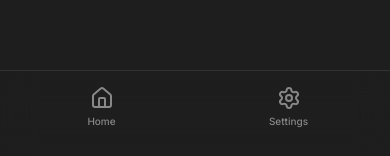
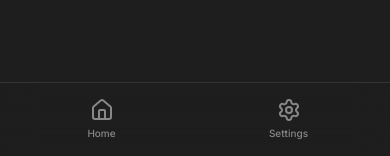
Before and after one commit to BenSchwank/Blop, a Next.js app in the folder StudyFlow/frontend/: page /auth/reset-password in a window 390 px wide. Shown: the part 685-841 px from the top of the page. Built offline with nearby package versions, Linux system fonts and the light colour scheme.

Commit message:
fix(study): remove mobile bottom strip with safe-area spacing
- Replace hardcoded mobile nav bottom padding with safe-area-aware inset
- Align main content bottom reserve with nav height via CSS variable
- Add reusable safe-area CSS variables/helper for consistent mobile spacing

Made-with: Cursor

```diff
--- a/StudyFlow/frontend/src/app/globals.css
+++ b/StudyFlow/frontend/src/app/globals.css
@@ -1,4 +1,10 @@
 @import "tailwindcss";
+
+:root {
+  --safe-area-bottom: env(safe-area-inset-bottom, 0px);
+  --mobile-nav-base: 72px;
+  --mobile-nav-reserve: calc(var(--mobile-nav-base) + var(--safe-area-bottom));
+}
 
 /* Blop Study - iOS-Inspired Design System */
 @theme {
@@ -46,6 +52,10 @@ body {
   overflow-x: hidden;
   font-size: 16px;
   /* Base size for better readability */
+}
+
+.mobile-safe-bottom {
+  padding-bottom: var(--safe-area-bottom);
 }
 
 /*
--- a/StudyFlow/frontend/src/components/ClientLayout.tsx
+++ b/StudyFlow/frontend/src/components/ClientLayout.tsx
@@ -54,7 +54,7 @@ export default function ClientLayout({
 
             {/* Main content */}
             <main
-                className="flex-1 min-h-screen overflow-x-hidden pb-20 md:pb-0 print:pb-0 transition-all duration-300 relative"
+                className="flex-1 min-h-screen overflow-x-hidden pb-[var(--mobile-nav-reserve)] md:pb-0 print:pb-0 transition-all duration-300 relative"
             >
                 {children}
             </main>
--- a/StudyFlow/frontend/src/components/MobileNav.tsx
+++ b/StudyFlow/frontend/src/components/MobileNav.tsx
@@ -30,7 +30,10 @@ export default function MobileNav() {
         <div
             role="navigation"
             aria-label="Mobile"
-            className="no-print md:hidden fixed bottom-0 left-0 right-0 bg-[#1e1e1e]/90 backdrop-blur-lg border-t border-[#333] z-50 pb-5 pt-1"
+            className="no-print md:hidden fixed bottom-0 left-0 right-0 bg-[#1e1e1e]/90 backdrop-blur-lg border-t border-[#333] z-50 pt-1 pb-2"
+            style={{
+                paddingBottom: "calc(env(safe-area-inset-bottom, 0px) + 8px)",
+            }}
         >
             <div className="flex justify-around items-center h-16 px-2">
                 {navItems.map((item) => {
```
